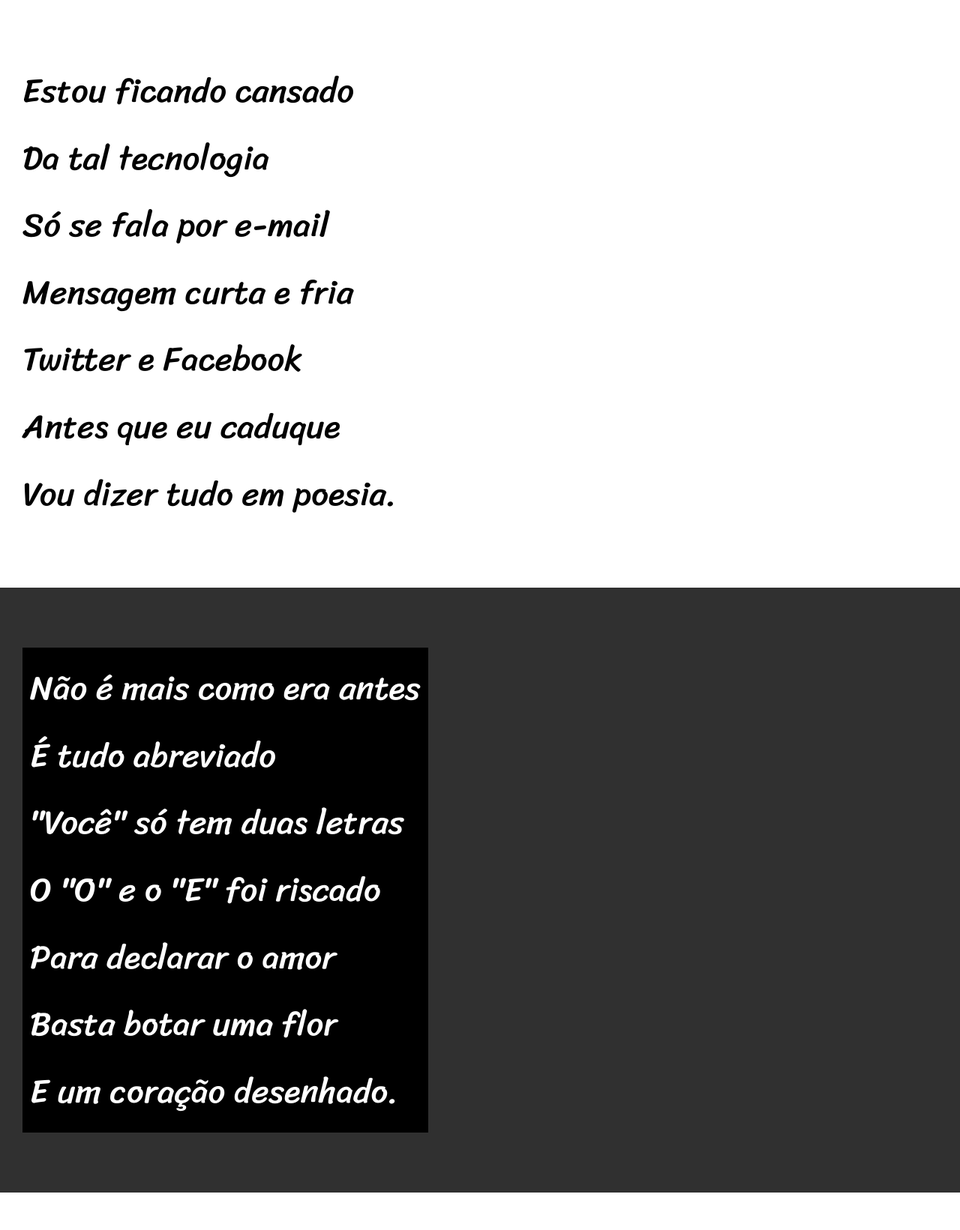
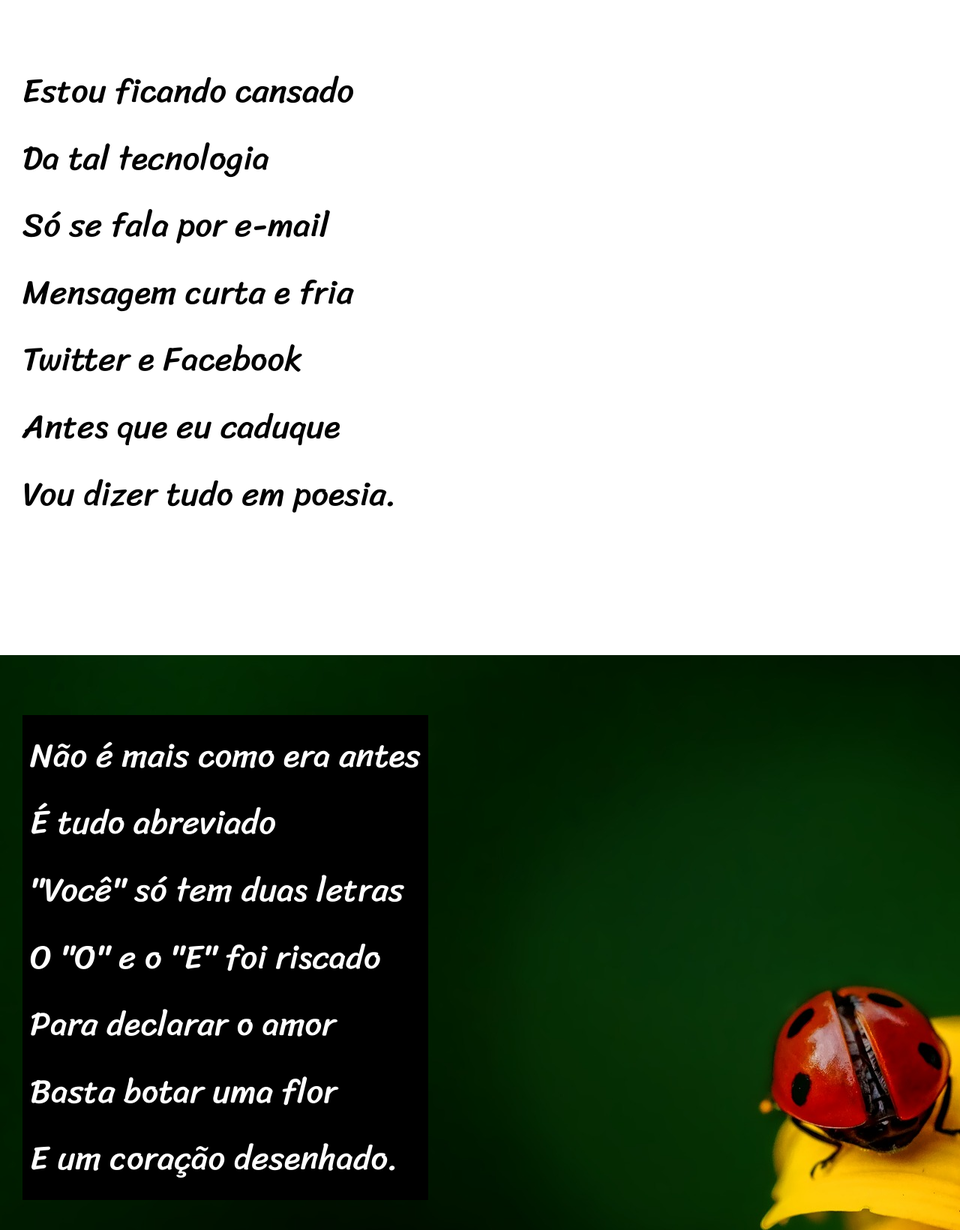
Before and after one commit to txnnxg/html-CSS, a plain HTML site: page Desafios/d0011/index.html in a window 1280 px wide. Shown: the part 263-1904 px from the top of the page at 75% size. Drawn offline with Linux system fonts and the light colour scheme.

Commit message:
Atualização

```diff
--- a/Desafios/d0011/estilo/style.css
+++ b/Desafios/d0011/estilo/style.css
@@ -58,6 +58,10 @@ section {
     font-size: 3.5vw;
 }
 
+section > p {
+    padding-bottom: 2em;
+}
+
 section.normal {
     background-color: white;
     color: black;
@@ -74,6 +78,14 @@ section.imagem > p {
     padding: 10px;
 }
 
+section#img01 {
+    background-image: url('../imagens/background001.jpg');
+}
+
+section#img02 {
+    background-image: url('../imagens/background002.jpg');
+}
+
 footer {
     background-color: black;
     color: white;
--- a/Desafios/d0011/index.html
+++ b/Desafios/d0011/index.html
@@ -25,7 +25,7 @@
     </section>
 
 
-    <section class="imagem">
+    <section class="imagem" id="img01">
         <p>
             Não é mais como era antes <br>
             É tudo abreviado <br>
@@ -61,7 +61,7 @@
     </section>
 
 
-    <section class="imagem">
+    <section class="imagem" id="img02">
         <p>
             Tenho saudade das cartas <br>
             Escritas com a própria mão <br>
```
Also changed, not shown: 1 other file.
